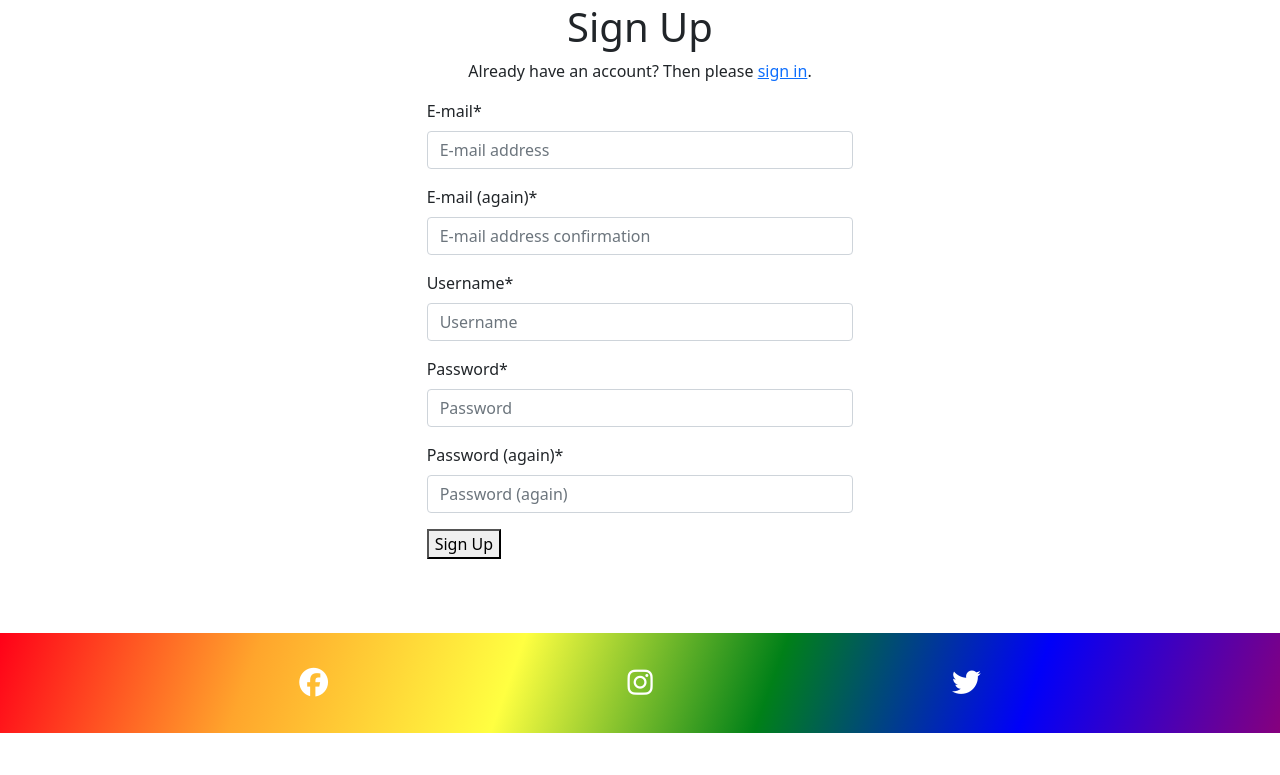
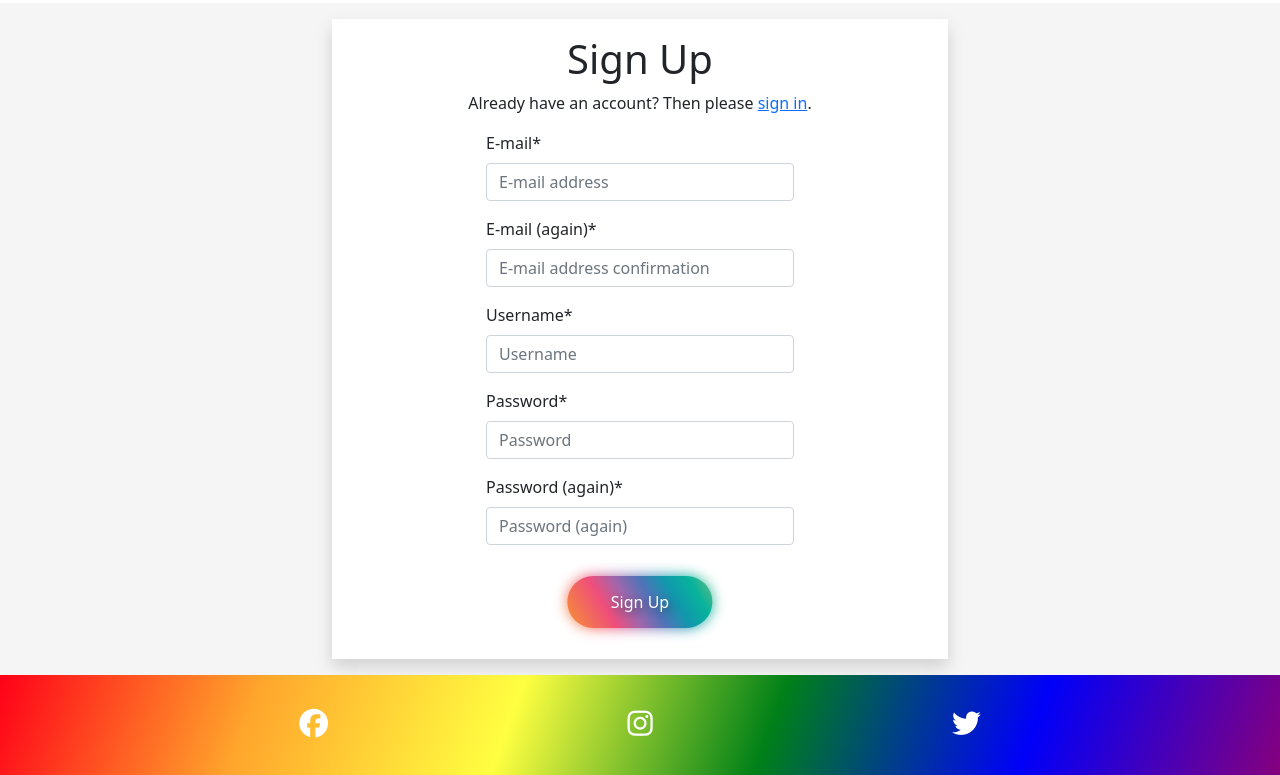
Before and after one commit to Dee-McG/DBAA, a Django app: page /accounts/signup/ in a window 1280 px wide. Shown: the part 67-842 px from the top of the page. Before the commit the page ends 800 px from the top, so only its background shows below. Run offline with Django 4.2, Linux system fonts and the light colour scheme; some libraries are stand-ins or nearby versions.

Commit message:
Finish styling registration page

```diff
--- a/static/css/style.css
+++ b/static/css/style.css
@@ -47,6 +47,11 @@ footer {
     color: #700092;
     font-weight: 500;
 }
+
+.whitesmoke-bg {
+    background-color: whitesmoke;
+}
+
 
 /* Button Style */
 
--- a/templates/allauth/account/signup.html
+++ b/templates/allauth/account/signup.html
@@ -5,21 +5,29 @@
 {% block head_title %}{% trans "Signup" %}{% endblock %}
 
 {% block content %}
-<div class="text-center">
+<div class="container-fluid h-100 whitesmoke-bg">
+  <div class="row h-100 justify-content-center align-items-center">
+    <div class="col-11 col-md-9 col-lg-6">
+      <div class="text-center my-3 py-3 bg-white shadow">
         <h1>{% trans "Sign Up" %}</h1>
 
-  <p>{% blocktrans %}Already have an account? Then please <a href="{{ login_url }}">sign in</a>.{% endblocktrans %}</p>
+        <p clas="px-2">{% blocktrans %}Already have an account? Then please <a href="{{ login_url }}">sign in</a>.{% endblocktrans %}</p>
 
         <form class="signup text-start" id="signup_form" method="post" action="{% url 'account_signup' %}">
           {% csrf_token %}
-    <div class="col-10 col-md-6 col-lg-4 mx-auto">
+          <div class="col-10 col-md-6 mx-auto">
             {{ form|crispy }}
             {% if redirect_field_value %}
             <input type="hidden" name="{{ redirect_field_name }}" value="{{ redirect_field_value }}" />
             {% endif %}
-      <button type="submit">{% trans "Sign Up" %}</button>
+            <div class="text-center py-3">
+              <button type="submit" class="create-btn">{% trans "Sign Up" %}</button>
+            </div>
           </div>
         </form>
       </div>
+    </div>
+  </div>
+</div>
 
 {% endblock %}
```
Lines whose indentation alone changed are shown as unchanged.
